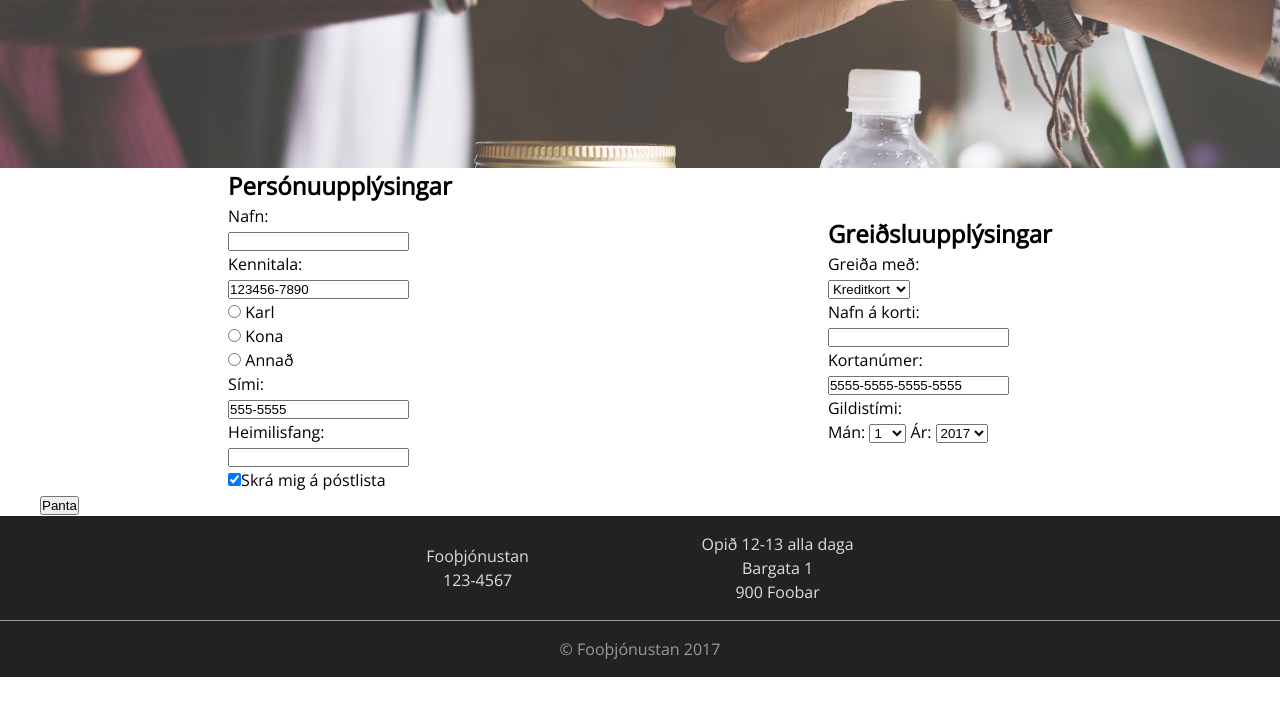
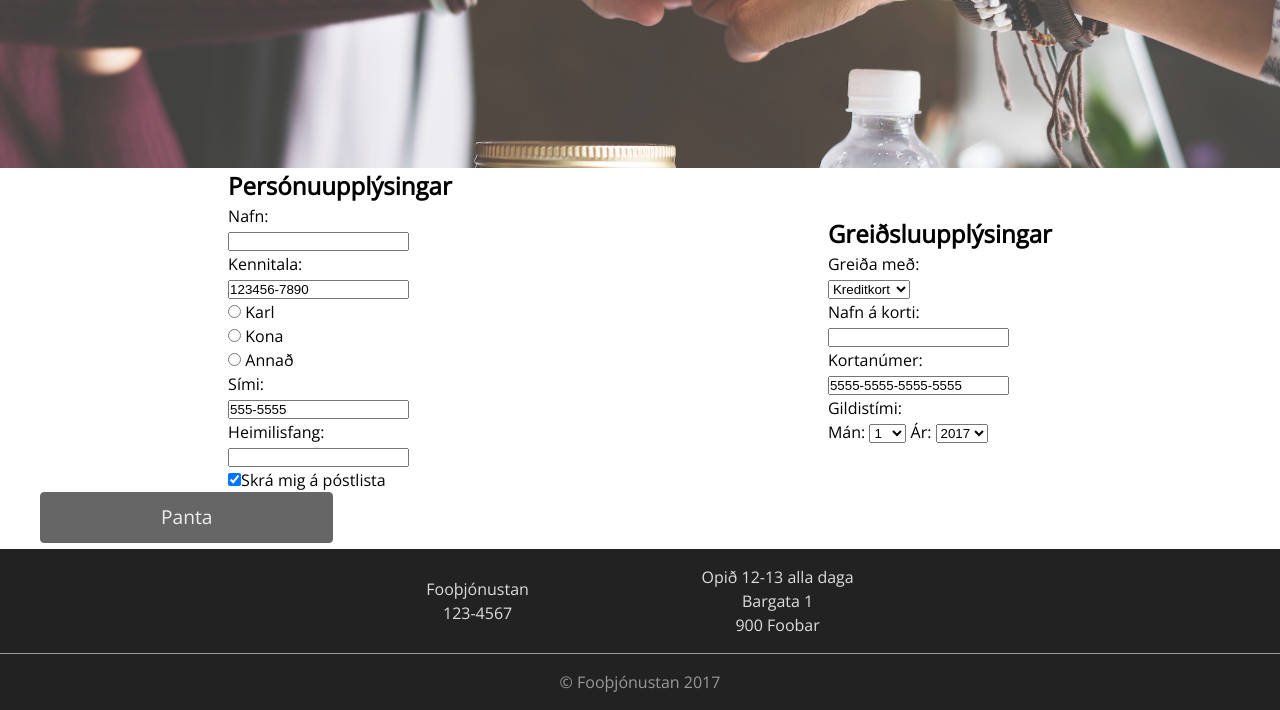
Before and after one commit to hfg7/Verkefni7, a plain HTML site: page kaupa.html in a window 1280 px wide. Shown: the part 272-982 px from the top of the page. Before the commit the page ends 949 px from the top, so only its background shows below. Drawn offline with nearby package versions, Linux system fonts and the light colour scheme.

Commit message:
líka í elements panta takki

```diff
--- a/kaupa.html
+++ b/kaupa.html
@@ -101,7 +101,7 @@
       </select>
     </div>
     </div>
-    <input type="submit" value="Panta" class="takki">
+  <a href="#" class="button button__order">Panta</a>
   </form>
 </main>
 
--- a/scss/button.scss
+++ b/scss/button.scss
@@ -46,4 +46,9 @@
     &__long {
       padding: 15px 100px;
     }
+
+    &__order {
+      padding: 10px 120px;
+      font-size: 1.2rem;
+    }
 }
```
Also changed, not shown: elements.html (+1 -0 lines), styles.css.
